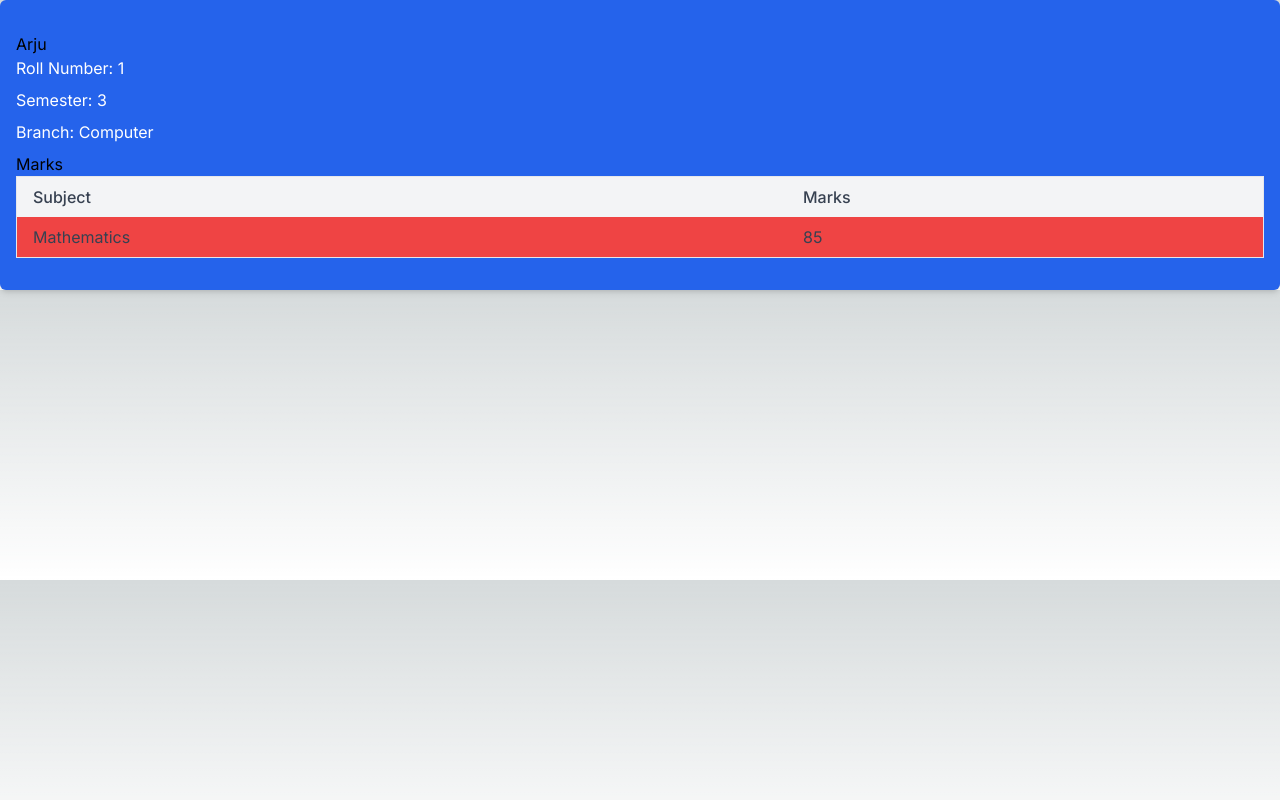
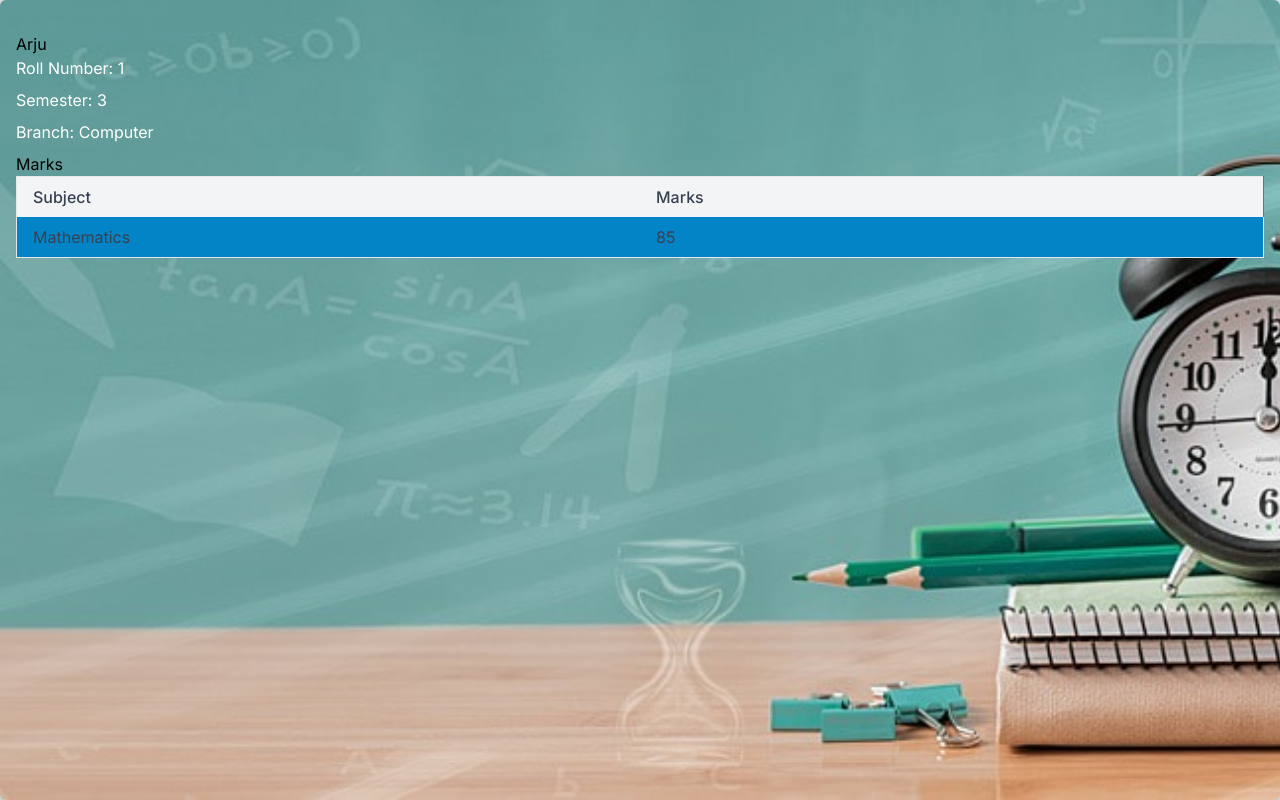
Before and after one commit to AkkhilCodingHub/Website, a Next.js app: page /profile/1 in a window 1280 px wide. Built offline with nearby package versions, Linux system fonts and the light colour scheme.

Commit message:
bug fixes

```diff
--- a/src/app/page.tsx
+++ b/src/app/page.tsx
@@ -118,7 +118,7 @@ const Homepage: React.FC = () => {
               name="branch"
               value={selectedBranch !== null ? selectedBranch : ""}
               onChange={handleBranchChange}
-              className="border border-gray-300 rounded-md px-2 py-1 focus:outline-none focus:ring-2 focus:ring-blue-500"
+              className="border border-gray-300 bg-sky-600 rounded-md px-2 py-1 focus:outline-none focus:ring-2 focus:ring-blue-500"
             >
               <option value="">-- Select Branch --</option>
               {branches.map((branch) => (
@@ -141,7 +141,7 @@ const Homepage: React.FC = () => {
                 name="semester"
                 value={semesters.length > 0 ? semesters[0].value : ""}
                 onChange={handleSemesterChange}
-                className="border border-gray-300 rounded-md px-2 py-1 focus:outline-none focus:ring-2 focus:ring-blue-500"
+                className="border border-gray-300  bg-sky-600 rounded-md px-2 py-1 focus:outline-none focus:ring-2 focus:ring-blue-500"
               >
                 {availableSemesters.map((semester) => (
                   <option key={semester.value} value={semester.value}>
--- a/src/app/profile/[rollno]/page.tsx
+++ b/src/app/profile/[rollno]/page.tsx
@@ -45,7 +45,7 @@ const Profile: React.FC = () => {
   }
 
   return (
-    <div className="profile-container px-4 py-8 bg-blue-600 rounded-md shadow-md">
+    <div className="profile-container px-4 py-8 w-full h-full fixed top-0 left-0 bg-cover bg-[url('/image.jpeg')] rounded-md shadow-md">
       <h1>{student.name}</h1>
       <p className="text-white mb-2">Roll Number: {student.rollno}</p>
       <p className="text-white mb-2">Semester: {student.semester}</p>
@@ -57,17 +57,17 @@ const Profile: React.FC = () => {
             <th className="px-4 py-2 text-left font-medium text-gray-700 bg-gray-100">
               Subject
             </th>
-            <th className="px-4 py-2 text-left font-medium text-gray-700 bg-gray-100">
+            <th className="px-4 py-2 text-left font-medium text-gray-700 border-r border-gray-500 bg-gray-100">
               Marks
             </th>
           </tr>
         </thead>
         <tbody>
           <tr className="border-b border-gray-200 hover:bg-gray-100">
-            <td className="px-4 py-2 text-left text-gray-700 bg-red-500">
+            <td className="px-4 py-2 text-left text-gray-700 bg-sky-600 w-1/2 ">
               {student.subject}
             </td>
-            <td className="px-4 py-2 text-left text-gray-700 bg-red-500">
+            <td className="px-4 py-2 text-left text-gray-700 bg-sky-600 w-1/2">
               {student.marks}
             </td>
           </tr>
--- a/src/app/profile/page.tsx
+++ b/src/app/profile/page.tsx
@@ -11,26 +11,32 @@ const Profile: React.FC<{ student: Student }> = ({ student }) => {
 
   // Render the student profile information
   return (
-    <div className="profile-container px-4 py-8 bg-white rounded-md shadow-md">
+    <div className="profile-container w-full h-full fixed top-0 left-0 bg-cover bg-[url('/image.jpeg')] px-4 py-8 bg-white rounded-md shadow-md">
       <h1>{student.name}</h1>
-      <p className="text-gray-500 mb-2">
-        Roll Number: {student.rollno}
-      </p>
+      <p className="text-gray-500 mb-2">Roll Number: {student.rollno}</p>
       <p className="text-gray-500 mb-2">Semester: {student.semester}</p>
       <p className="text-gray-500 mb-2">Branch: {student.branch}</p>
       <h2>Marks</h2>
       <table className="w-full table-auto rounded-md border border-gray-200">
         <thead>
           <tr>
-            <th className="px-4 py-2 text-left font-medium text-gray-700 bg-gray-100">Subject</th>
-            <th className="px-4 py-2 text-left font-medium text-gray-700 bg-gray-100">Marks</th>
+            <th className="px-4 py-2 text-left font-medium text-gray-700 bg-gray-100">
+              Subject
+            </th>
+            <th className="px-4 py-2 text-left font-medium text-gray-700 bg-gray-100">
+              Marks
+            </th>
           </tr>
         </thead>
         <tbody>
           {/* Assuming marks is a simple number for simplicity */}
           <tr className="border-b border-gray-200 hover:bg-gray-100">
-            <td className="px-4 py-2 text-left text-gray-700">{student.subject}</td>
-            <td className="px-4 py-2 text-left text-gray-700">{student.marks}</td>
+            <td className="px-4 py-2 text-left text-gray-700">
+              {student.subject}
+            </td>
+            <td className="px-4 py-2 text-left text-gray-700">
+              {student.marks}
+            </td>
           </tr>
         </tbody>
       </table>
--- a/src/app/studentlist/page.tsx
+++ b/src/app/studentlist/page.tsx
@@ -154,7 +154,7 @@ const StudentsList: React.FC = () => {
   console.log("Selected Student:", selectedStudent);
 
   return (
-    <div className="p-5 font-sans">
+    <div className="p-5 font-sans w-full h-full fixed top-0 left-0 bg-cover bg-[url('/image.jpeg')]">
       <h1 className="text-gray-800 border-b-2 border-gray-600">
         Students List
       </h1>
```
